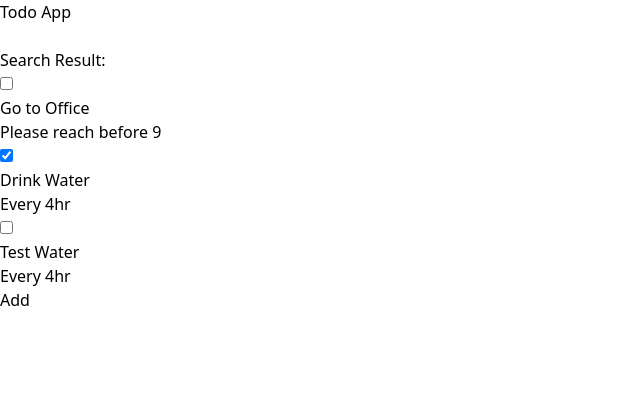
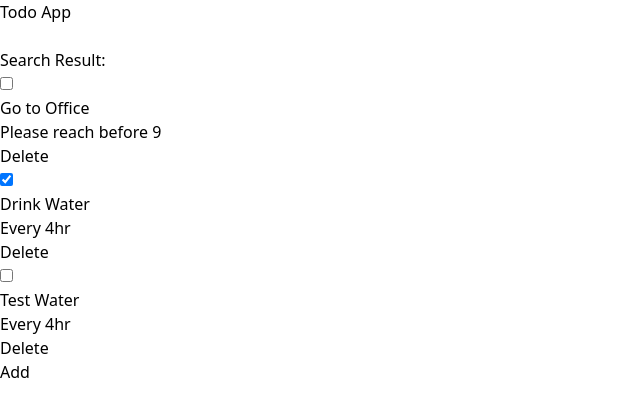
Before and after one commit to bipika22/todo-app, a React (Vite) app: page / in a window 1280 px wide. Shown: the top 416 px of the page, without its empty margins (0-640 px from the left). Built offline with nearby package versions, Linux system fonts and the light colour scheme.

Commit message:
feat:remove todo item

```diff
--- a/src/app/todo/todo-item.tsx
+++ b/src/app/todo/todo-item.tsx
@@ -1,9 +1,12 @@
+import Button from "../../components/button";
+
 function TodoItem(props) {
   return (
     <li>
       <input type="checkbox" checked={props.completed} value={props.completed} onChange={()=> props.toggleCompleted(props.id)}/>
       <h6> {props.text}</h6>
       <p>{props.description}</p>
+      <Button title="Delete" onClick={()=>props.removeTodo(props.id)}/>
     </li>
   );
 }
--- a/src/app/todo/todo-list.tsx
+++ b/src/app/todo/todo-list.tsx
@@ -1,6 +1,6 @@
 import { useState } from "react";
 import TodoItem from "./todo-item";
-// import UseState from "react";
+
 
 const DEFAULT_TODO_LIST = [
   {
@@ -33,9 +33,15 @@ export default function Todolist() {
         };
       }
       return todo
-    });
+    })
     setTodoList(newTodos)
-  };
+  }
+  const removeTodo =(id)=>{
+const newTodos =todoList.filter(item=>item.id!==id)
+
+setTodoList(newTodos)
+  }
+
   return (
     <ul>
       {todoList.map((item, index) => {
@@ -47,6 +53,7 @@ export default function Todolist() {
             completed={item.completed}
             id={item.id}
             toggleCompleted={toggleCompleted}
+            removeTodo={removeTodo}
           />
         );
       })}
```
